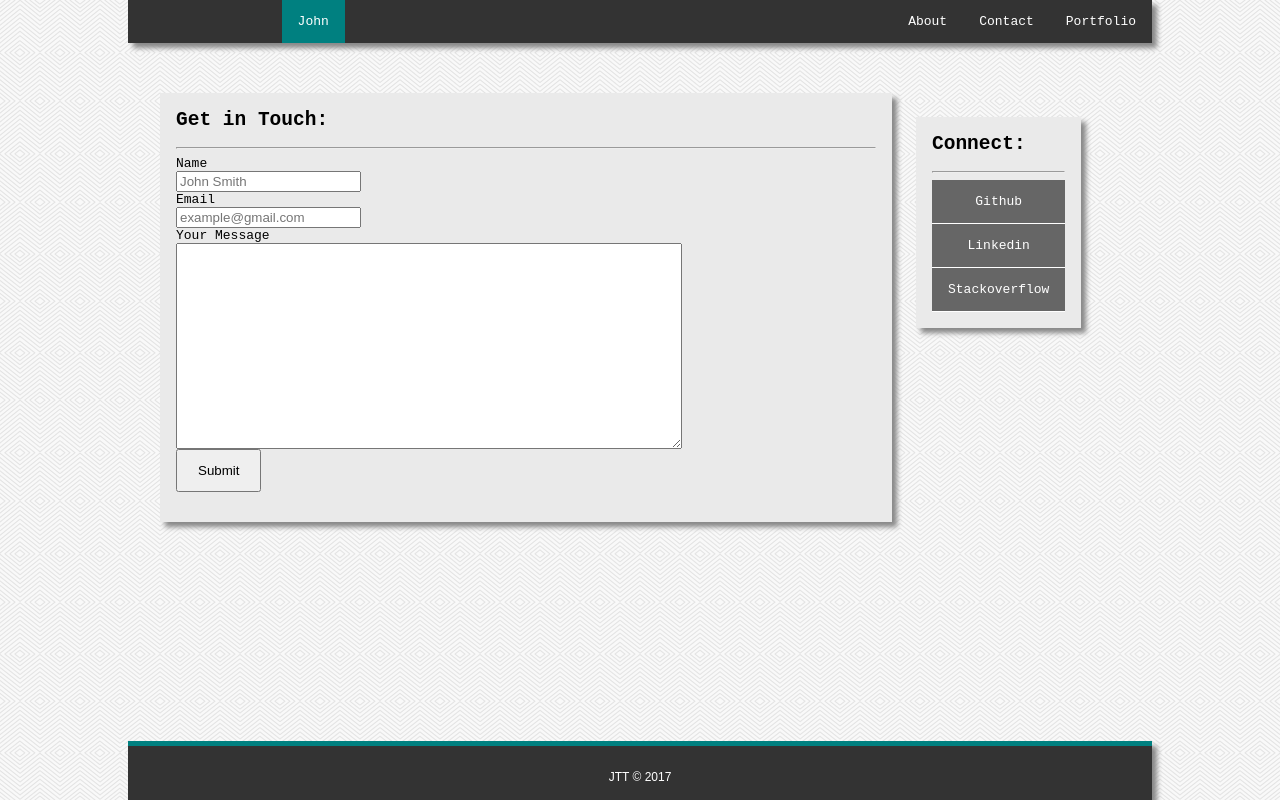
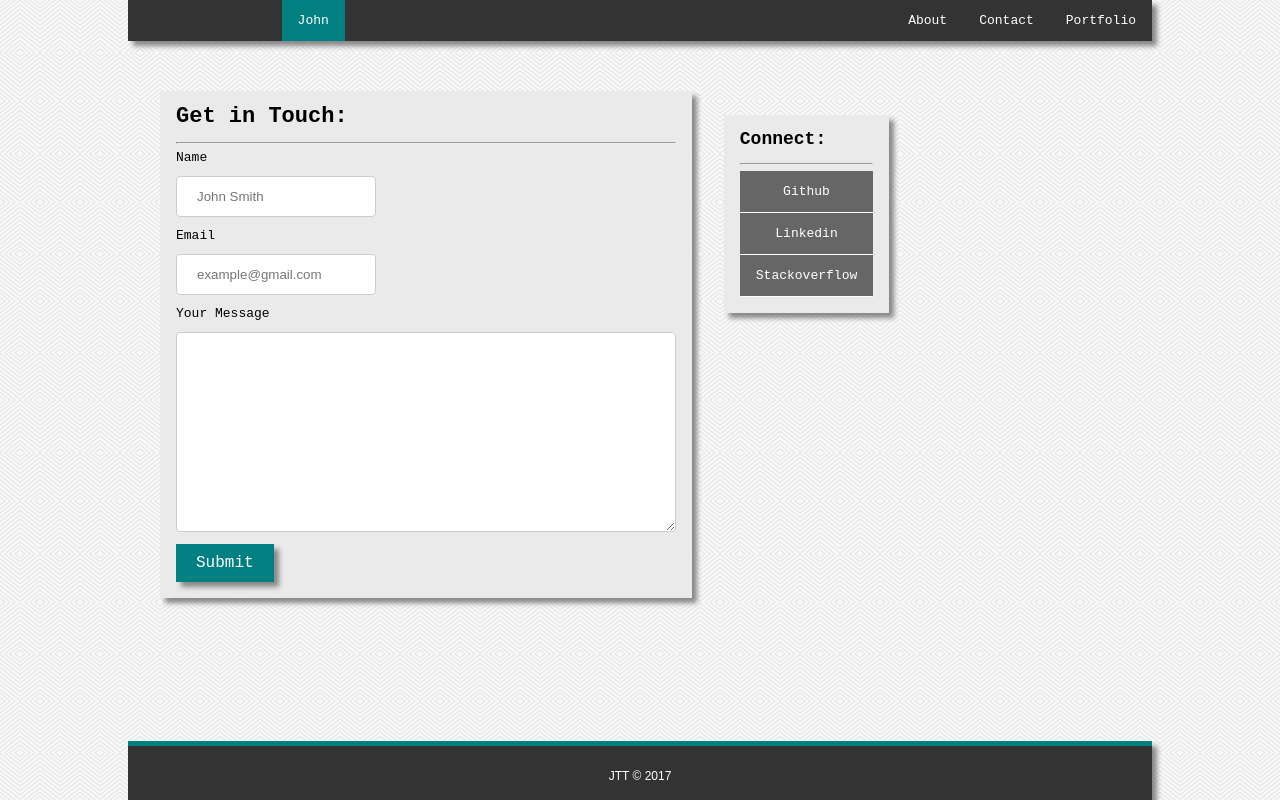
Before and after one commit to torrencj/Basic-Portfolio, a plain HTML site: page contact.html in a window 1280 px wide. Drawn offline with Linux system fonts and the light colour scheme.

Commit message:
added css reset

```diff
--- a/assets/css/style.css
+++ b/assets/css/style.css
@@ -1,17 +1,30 @@
 
-
-/*html {
-  height: 100%;
-}*/
 
 nav {
   max-width: 1024px;
   margin: 0 auto;
   box-shadow: 5px 5px 5px #888888;
   margin-bottom: 50px;
+}
 
-  /*border-bottom: medium solid wheat;*/
+h1 {
+  display: block;
+  font-size: 22px;
+  -webkit-margin-before: 0.67em;
+  -webkit-margin-after: 0.67em;
+  -webkit-margin-start: 0px;
+  -webkit-margin-end: 0px;
+  font-weight: bold;
+}
 
+h2 {
+  display: block;
+  font-size: 18px;
+  -webkit-margin-before: 0.83em;
+  -webkit-margin-after: 0.83em;
+  -webkit-margin-start: 0px;
+  -webkit-margin-end: 0px;
+  font-weight: bold;
 }
 
 body {
@@ -76,8 +89,10 @@ footer {
   height: 40px;
   border-top: thick solid teal;
   box-shadow: 5px 5px 5px #888888;
+}
 
-
+section {
+  /*padding: 12px;*/
 }
 
 section img {
@@ -88,53 +103,83 @@ section img {
 
 }
 
-  .button {
-    display: block;
-    padding: 12px 20px;
-  }
+/*.container {
+  /*margin: 12px;*/
+  /*padding: 12px;*/
+}
 
 .contact-form {
-  height: 350px;
+  min-height: : 350px;
   width: 732px;
+}
+
+textarea, input[type=text], select {
+    width: 100%;
+    padding: 12px 20px;
+    margin: 8px 0;
+    display: inline-block;
+    border: 1px solid #ccc;
+    border-radius: 4px;
+    box-sizing: border-box;
+}
+
+.btn {
+  font-family: Courier New;
+  color: #ffffff;
+  font-size: 16px;
+  background: teal;
+  padding: 10px 20px 10px 20px;
+  text-decoration: none;
+  border: none;
+  box-shadow: 5px 5px 5px #888888;
+}
+
+.btn:hover {
+  background: #333;
+  text-decoration: none;
 }
 
 #name {
   display: block;
+  width: 40%;
+  margin: 12px 0px 12px 0px;
 }
 
 #email {
   display: block;
-
+  width: 40%;
+  margin: 12px 0px 12px 0px;
 }
 
 #message {
   display: block;
   width: 500px;
   height: 200px;
-
+  margin: 12px 0px 12px 0px;
 }
 
 
 #about {
-  /*width: 50%;*/
   min-width: 200px;
   max-width: 700px;
   display: inline-block;
   background: #eaeaea;
   padding: 0px 16px 16px 16px;
-  /*margin-left: 40px;*/
   box-shadow: 5px 5px 5px #888888;
 }
 
 #connect {
   max-width: 30%;
   display: inline-block;
-  position: absolute;
-
   background: #eaeaea;
   padding: 0px 16px 16px 16px;
   margin: 24px;
   box-shadow: 5px 5px 5px #888888;
+}
+
+aside {
+  position: relative;
+  /*right: 20%;*/
 }
 
 #connect, #about {
@@ -150,7 +195,7 @@ section img {
    background: #666;
    border-bottom: thin solid white;
  }
-   #connect a:hover:not(.active) {
-       background-color: #111;
-   }
+
+ #connect a:hover:not(.active) {
+   background-color: #111;
  }
--- a/contact.html
+++ b/contact.html
@@ -3,15 +3,17 @@
 <head>
   <head>
     <meta charset="utf-8">
-    <title>My portfolio</title>
+    <title>John Torrence</title>
+    <link rel="stylesheet" href="assets/css/reset.css">
     <link rel="stylesheet" href="assets/css/style.css">
   </head>
 </head>
+
 <body>
   <nav>
 
     <ul>
-    <li style="margin-left: 15%"><a class="active" href="#home">John</a></li>
+      <li style="margin-left: 15%"><a class="active" href="index.html">John</a></li>
       <li style="float:right"><a href="portfolio.html">Portfolio</a></li>
       <li style="float:right"><a href="contact.html">Contact</a></li>
       <li style="float:right"><a href="index.html">About</a></li>
@@ -22,24 +24,26 @@
 <main>
 
   <section id="about">
+
+    <div class="container">
     <h1>Get in Touch:</h1>
     <hr>
     <form class="contact-form" action="index.html" method="post">
 
-      <!-- <label for="fname">First Name</label> -->
       <label>Name</label>
       <input type="text" id="name" placeholder="John Smith">
 
-      <!-- <label for="lname">Last Name</label> -->
       <label>Email</label>
       <input type="text" id="email" placeholder="example@gmail.com">
 
       <label>Your Message</label>
       <textarea type="text" id="message" placeholder=""></textarea>
 
-        <input class="button" type="submit" value="Submit">
+      <input class="btn" type="submit" value="Submit">
 
   </form>
+
+</div>
   </section>
 
   <aside id="connect">
```
Also changed, not shown: index.html (+3 -2 lines), portfolio.html (+9 -8 lines). Lines whose indentation alone changed are shown as unchanged.
